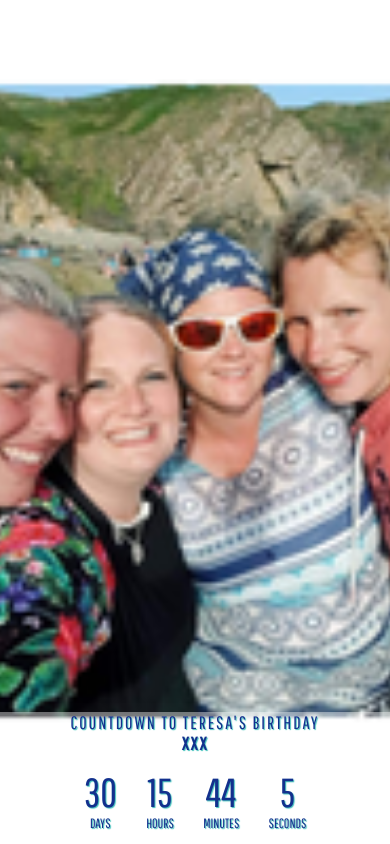
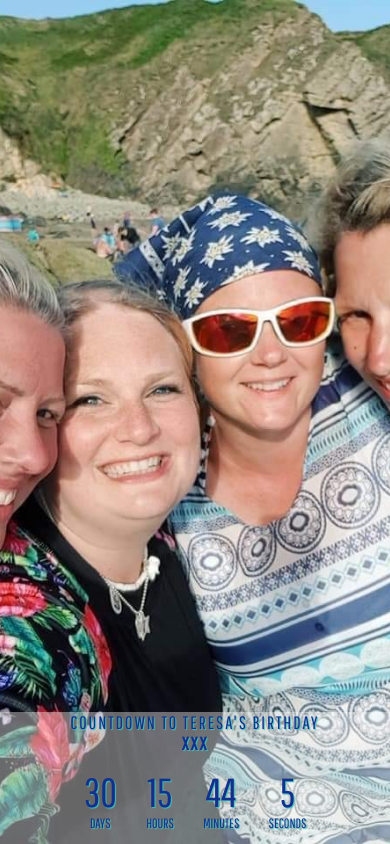
Before and after one commit to Snell401/Tea-Birthday, a plain HTML site: page index.html in a window 390 px wide. Drawn offline with Linux system fonts and the light colour scheme.

Commit message:
change pic

```diff
--- a/index.css
+++ b/index.css
@@ -89,7 +89,7 @@
   /* resize background image for screen size 500 */
   @media all and (max-width: 500px) {
     body {
-      background-image: url(images/tea2.png);
+      background-image: url(images/tea.jpg);
       /* transition smooth */
       background-size: cover;
       background-repeat: no-repeat;
```
